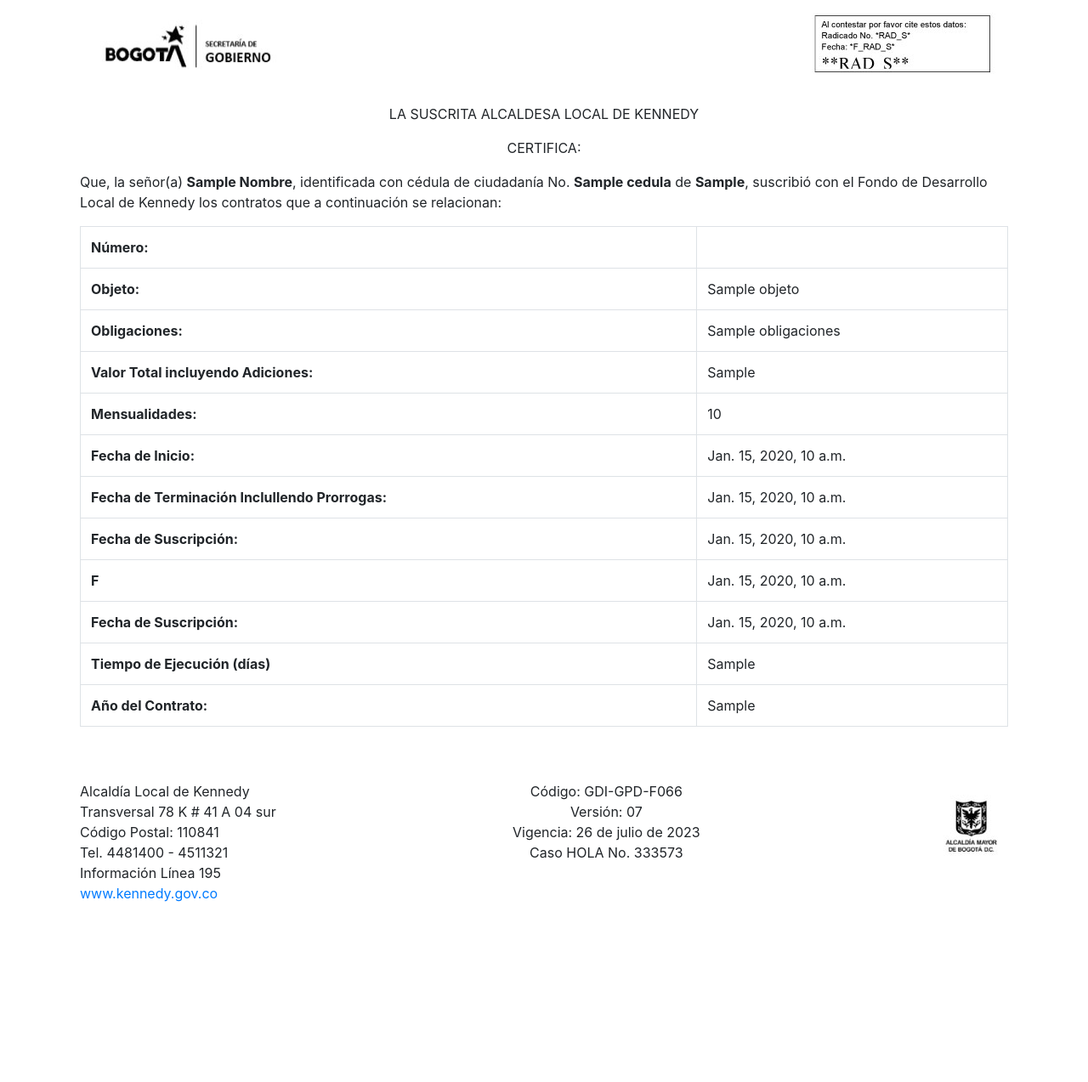
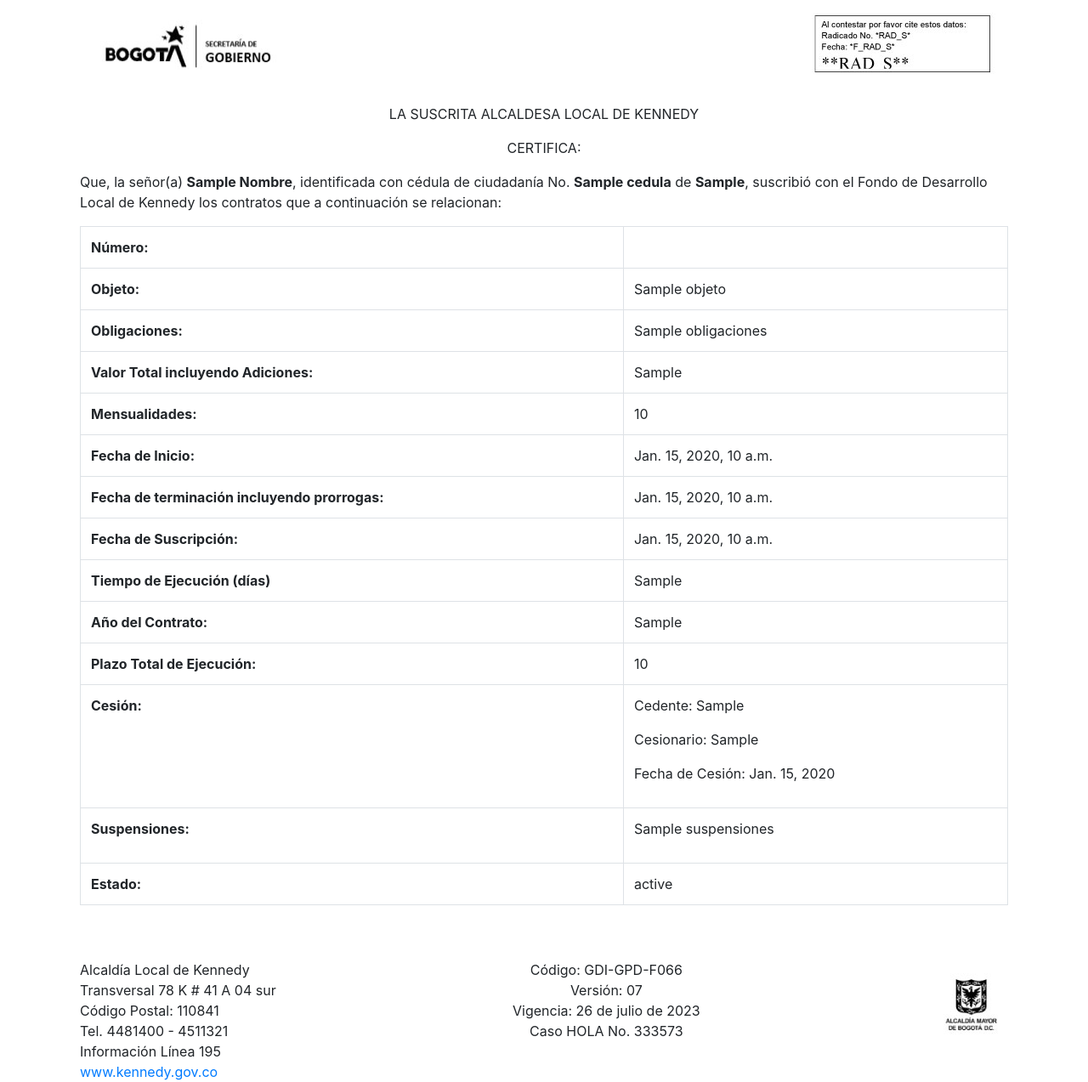
Before and after one commit to innovacion-kennedy/Alcaldia-okamy, a Django app: template certificado/templates/certificado_template.html in a window 1280 px wide. Shown: the part 780-2053 px from the top of the page at 85% size. Before the commit the page ends 1841 px from the top, so only its background shows below. Run offline with Django 5.2, Linux system fonts and the light colour scheme; tables that the repository leaves empty hold one stand-in row (values such as "Sample post"); the template is opened without the code that fills it: values that come from a table or form of the project are taken from there, most other values are stand-ins (such as "Sample title", 1, 10 or a date in 2020); parts of the project's set-up code (start-up, migrations or seed data) failed here and were passed over; some libraries are stand-ins or nearby versions.

Commit message:
feature/models campos solicitados

```diff
--- a/certificado/models.py
+++ b/certificado/models.py
@@ -4,6 +4,11 @@
 
 class Usuario(AbstractUser):
     id = models.UUIDField(primary_key=True, default=uuid.uuid4, editable=False)
+
+class Cesion(models.Model):
+    cedente = models.CharField(max_length=255)
+    cesionario = models.CharField(max_length=255)
+    fecha_cesion = models.DateField()
 
 class Funcionario(models.Model):
     usuario = models.OneToOneField(Usuario, on_delete=models.CASCADE, related_name='funcionario')
@@ -23,6 +28,11 @@
     año_contrato = models.IntegerField()
     radicado = models.CharField(max_length=255)
     correo = models.EmailField(max_length=255, unique=True, default='correo@ejemplo.com')
+    fecha_terminacion_prorrogas = models.DateField(null=True, blank=True, default='2024-12-31')
+    plazo_total_ejecucion = models.IntegerField(null=True, blank=True, default=0)
+    cesion = models.ForeignKey(Cesion, on_delete=models.SET_NULL, null=True, blank=True, default=None)
+    suspensiones = models.TextField(null=True, blank=True, default='')
+    estado = models.CharField(max_length=255, choices=[('activo', 'Activo'), ('terminado', 'Terminado')], default='terminado')
 
 class Radicado(models.Model):
     id = models.AutoField(primary_key=True)
--- a/certificado/templates/certificado_template.html
+++ b/certificado/templates/certificado_template.html
@@ -85,16 +85,8 @@
                     <td>{{ fecha_inicio }}</td>
                 </tr>
                 <tr>
-                    <th>Fecha de Terminación Inclullendo Prorrogas:</th>
+                    <th>Fecha de terminación incluyendo prorrogas:</th>
                     <td>{{ fecha_terminacion }}</td>
-                </tr>
-                <tr>
-                    <th>Fecha de Suscripción:</th>
-                    <td>{{ fecha_suscripcion }}</td>
-                </tr>
-                <tr>
-                    <th>F</th>
-                    <td>{{ fecha_suscripcion }}</td>
                 </tr>
                 <tr>
                     <th>Fecha de Suscripción:</th>
@@ -107,6 +99,35 @@
                 <tr>
                     <th>Año del Contrato:</th>
                     <td>{{ año_contrato }}</td>
+                </tr>
+                <tr>
+                    <th>Plazo Total de Ejecución:</th>
+                    <td>{{ plazo_total_ejecucion }}</td>
+                </tr>
+                <tr>
+                    <th>Cesión:</th>
+                    <td>
+                        {% if cesion %}
+                            <p>Cedente: {{ cesion.cedente }}</p>
+                            <p>Cesionario: {{ cesion.cesionario }}</p>
+                            <p>Fecha de Cesión: {{ cesion.fecha_cesion }}</p>
+                        {% else %}
+                            <p>N/A</p>
+                        {% endif %}
+                    </td>
+                </tr>
+                <tr>
+                    <th>Suspensiones:</th>
+                    <td> {% if suspensiones %}
+                            <p> {{ suspensiones }}</p>
+                        {% else %}
+                            <p>N/A</p>
+                        {% endif %}
+                    </td>
+                </tr>
+                <tr>
+                    <th>Estado:</th>
+                    <td>{{ estado }}</td>
                 </tr>
             </table>
         </div>
```
Also changed, not shown: certificado/admin.py (+6 -1 lines), certificado/views.py (+8 -1 lines).
